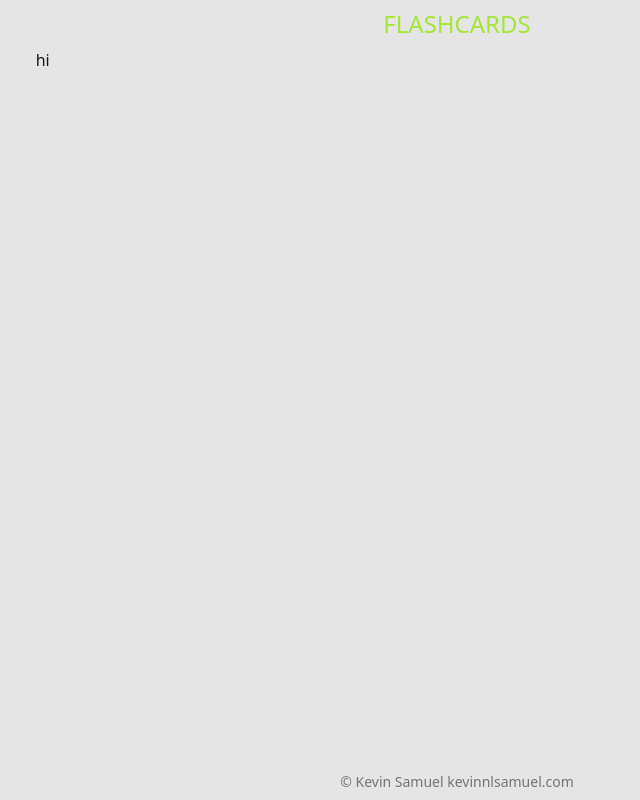
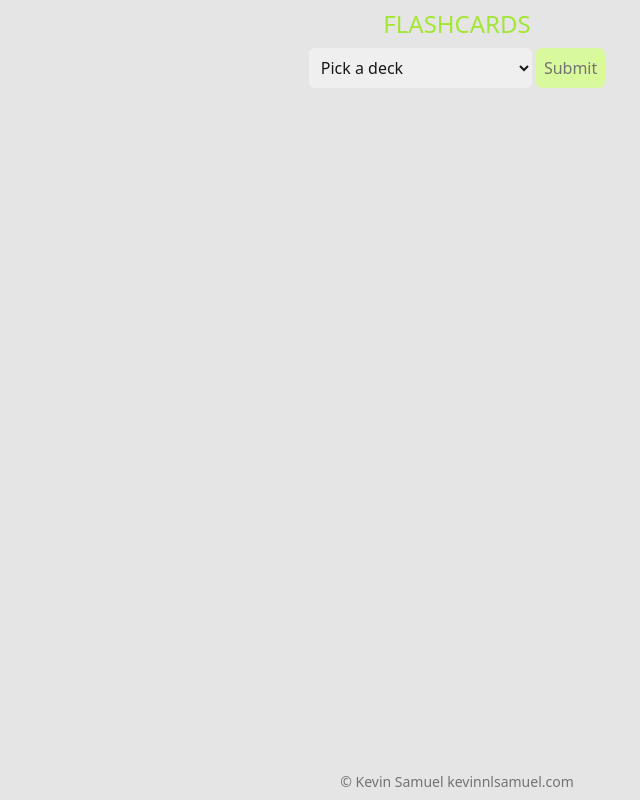
Before and after one commit to kevinnls/flashcards, a website built with Vite: page home/index.html in a window 1280 px wide. Shown: the whole page, without its empty margins (183-823 px from the left). Built offline with nearby package versions, Linux system fonts and the light colour scheme.

Commit message:
basic form and styling

```diff
--- a/home/index.html
+++ b/home/index.html
@@ -11,7 +11,17 @@
 			Flashcards
 		</header>
 		<main>
-			hi
+			<form name="prestart" action="/learn" class="mx-auto w-max">
+				<label for="deck" class="sr-only">Deck</label>
+				<select name="deck" class="rounded-md p-2">
+					<option selected disabled>Pick a deck</option>
+					<option value="english-ipa.min.json">Phonemes of English IPA</option>
+					<option value="kana.json">Kana of Japanese</option>
+					<option value="hira.json">Hiragana of Japanese</option>
+					<option value="kata.json">Katakana of Japanese</option>
+				</select>
+				<input type="submit" class="rounded-md p-2 bg-lime-200 text-neutral-500 cursor-pointer">
+			</form>
 		</main>
 		<footer>
 			&copy; Kevin Samuel <a href="https://kevinnlsamuel.com">kevinnlsamuel.com</a>
--- a/src/style.css
+++ b/src/style.css
@@ -4,6 +4,7 @@
 
 @layer base {
 
+	:root { color-scheme: light dark; accent-color: theme('colors.lime.400');}
 	header, footer { @apply text-center; }
 	header { @apply text-2xl text-lime-400 uppercase; }
 	footer { @apply text-sm text-neutral-500; }
```
